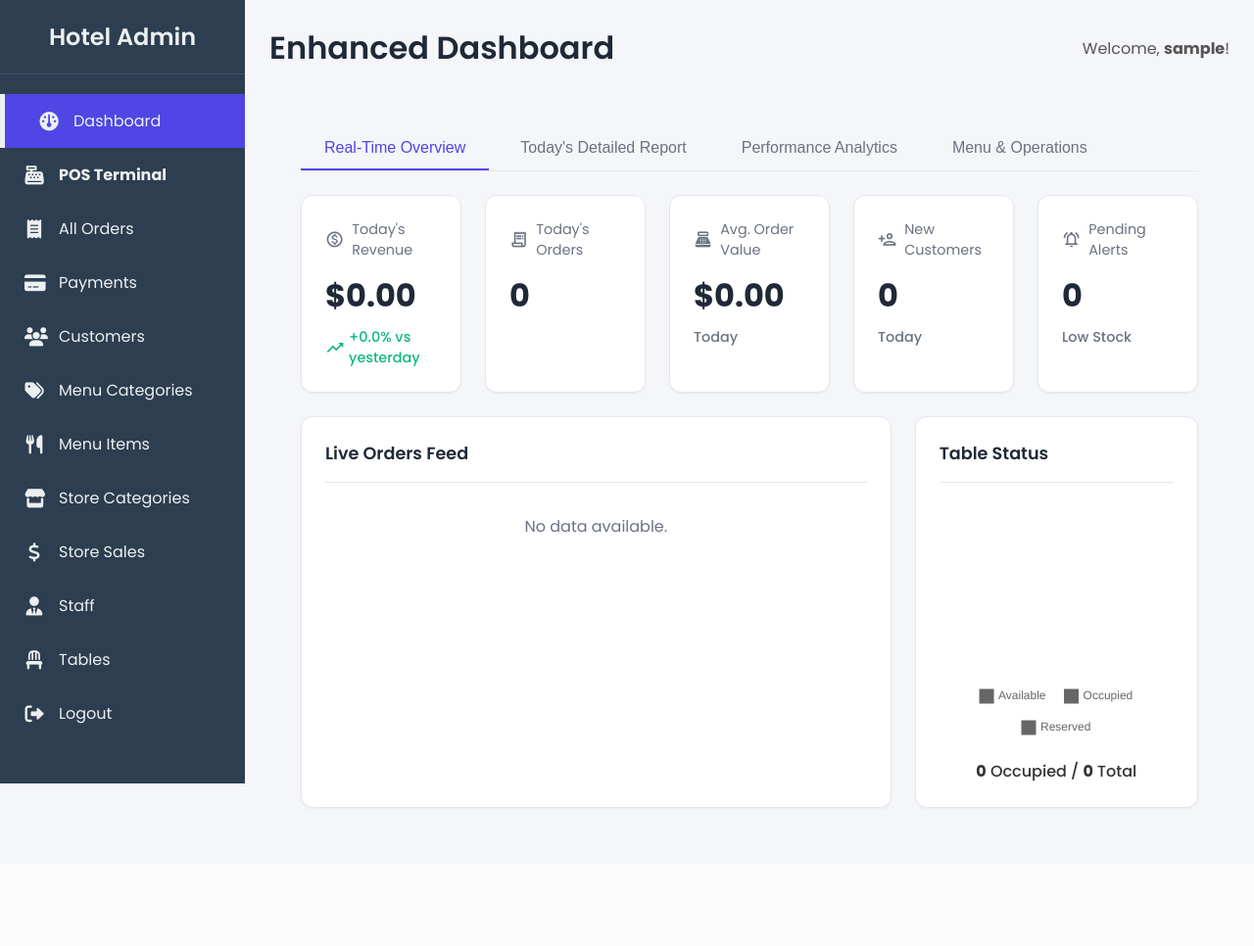
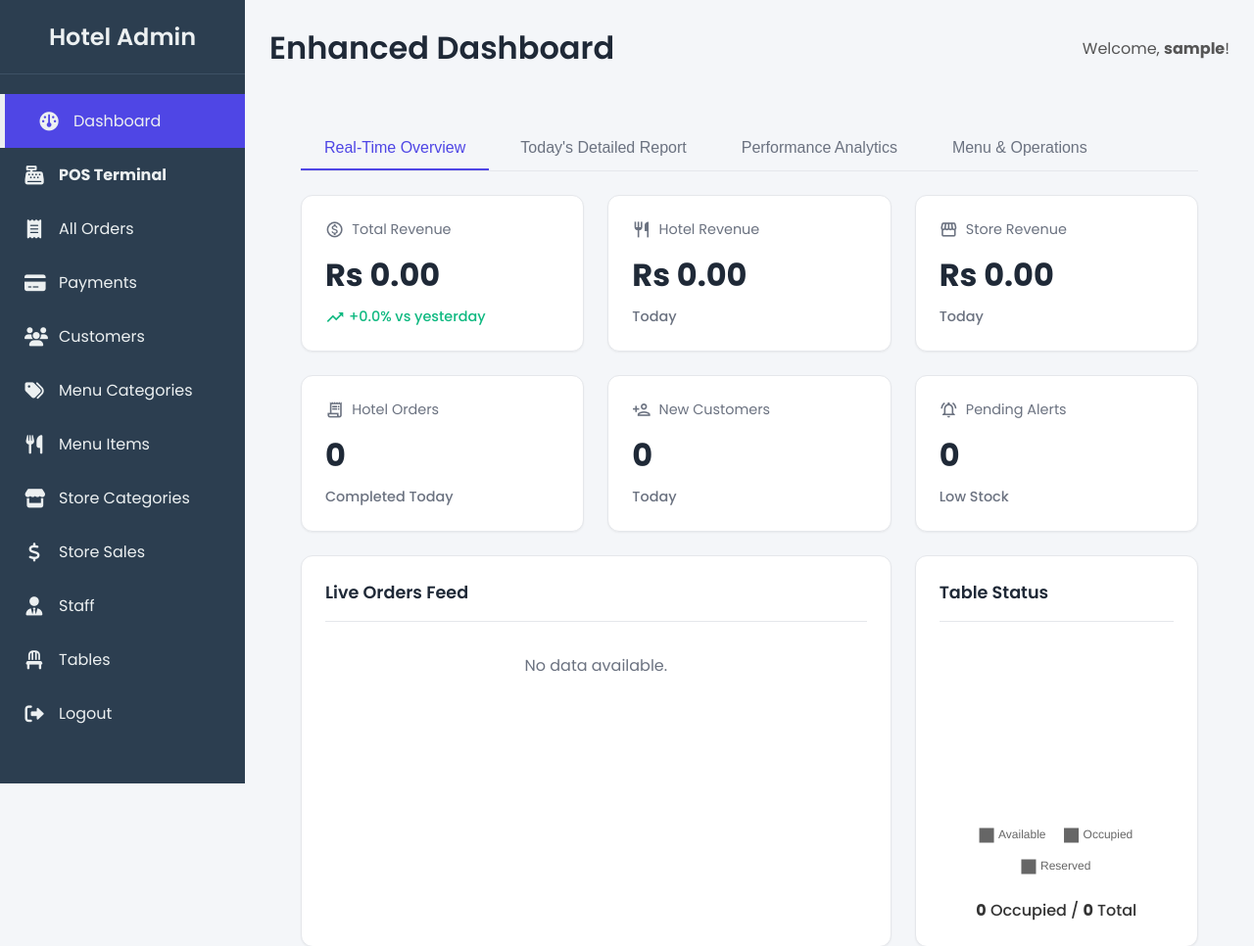
Before and after one commit to nishannp/hotel, a PHP site: page /hotel/dashboard.php in a window 1280 px wide. Shown: the top 966 px of the page at 98% size. Before the commit the page ends 826 px from the top, so only its background shows below. Run offline with PHP 8.4, Linux system fonts and the light colour scheme; the visitor is signed in with stand-in values (Sample User, id 1); data that the repository does not hold is empty; some libraries are stand-ins or nearby versions.

Commit message:
feat(dashboard): add store revenue tracking and update UI
- Add store revenue calculations to dashboard statistics
- Combine hotel and store revenue for total revenue display
- Update dashboard UI to show separate revenue streams
- Add new table for displaying store sales data
- Update currency display to use Rs instead of $

```diff
--- a/ajax/ajax_handler_dashboard.php
+++ b/ajax/ajax_handler_dashboard.php
@@ -24,11 +24,21 @@ try {
     // 1. KPI Stats & Comparisons
     // =================================================================
     $data['kpi'] = [];
-    // Revenue
+    // Hotel Revenue
     $rev_today_res = $conn->query("SELECT SUM(TotalAmount) as total FROM orders WHERE OrderStatus = 'Completed' AND OrderTime BETWEEN '$today_start' AND '$today_end'");
-    $data['kpi']['revenue_today'] = $rev_today_res->fetch_assoc()['total'] ?? 0;
+    $data['kpi']['hotel_revenue_today'] = $rev_today_res->fetch_assoc()['total'] ?? 0;
     $rev_yesterday_res = $conn->query("SELECT SUM(TotalAmount) as total FROM orders WHERE OrderStatus = 'Completed' AND OrderTime BETWEEN '$yesterday_start' AND '$yesterday_end'");
-    $data['kpi']['revenue_yesterday'] = $rev_yesterday_res->fetch_assoc()['total'] ?? 0;
+    $data['kpi']['hotel_revenue_yesterday'] = $rev_yesterday_res->fetch_assoc()['total'] ?? 0;
+
+    // Store Revenue
+    $store_rev_today_res = $conn->query("SELECT SUM(TotalAmount) as total FROM store_sales_log WHERE SaleTime BETWEEN '$today_start' AND '$today_end'");
+    $data['kpi']['store_revenue_today'] = $store_rev_today_res->fetch_assoc()['total'] ?? 0;
+    $store_rev_yesterday_res = $conn->query("SELECT SUM(TotalAmount) as total FROM store_sales_log WHERE SaleTime BETWEEN '$yesterday_start' AND '$yesterday_end'");
+    $data['kpi']['store_revenue_yesterday'] = $store_rev_yesterday_res->fetch_assoc()['total'] ?? 0;
+
+    // Combined Revenue
+    $data['kpi']['total_revenue_today'] = $data['kpi']['hotel_revenue_today'] + $data['kpi']['store_revenue_today'];
+    $data['kpi']['total_revenue_yesterday'] = $data['kpi']['hotel_revenue_yesterday'] + $data['kpi']['store_revenue_yesterday'];
 
     // Orders
     $orders_today_res = $conn->query("SELECT COUNT(OrderID) as count, SUM(CASE WHEN OrderStatus = 'Completed' THEN 1 ELSE 0 END) as completed_count FROM orders WHERE OrderTime BETWEEN '$today_start' AND '$today_end'");
@@ -38,7 +48,7 @@ try {
 
 
     // Avg. Order Value
-    $data['kpi']['aov_today'] = ($data['kpi']['completed_orders_today'] > 0) ? ($data['kpi']['revenue_today'] / $data['kpi']['completed_orders_today']) : 0;
+    $data['kpi']['aov_today'] = ($data['kpi']['completed_orders_today'] > 0) ? ($data['kpi']['hotel_revenue_today'] / $data['kpi']['completed_orders_today']) : 0;
 
     // New Customers
     $new_cust_res = $conn->query("SELECT COUNT(CustomerID) as count FROM customers WHERE CreatedAt BETWEEN '$today_start' AND '$today_end'");
@@ -65,11 +75,23 @@ try {
     // 3. Sales Chart Data (Last 30 Days)
     // =================================================================
     $sales_chart_data = ['labels' => [], 'values' => []];
-    $result = $conn->query("SELECT DATE(OrderTime) as order_date, SUM(TotalAmount) as daily_total FROM orders WHERE OrderStatus = 'Completed' AND OrderTime >= '$thirty_days_ago' GROUP BY order_date ORDER BY order_date ASC");
+    // Hotel Sales
+    $hotel_sales_res = $conn->query("SELECT DATE(OrderTime) as order_date, SUM(TotalAmount) as daily_total FROM orders WHERE OrderStatus = 'Completed' AND OrderTime >= '$thirty_days_ago' GROUP BY order_date");
     $daily_sales = [];
-    while($row = $result->fetch_assoc()){
-        $daily_sales[$row['order_date']] = $row['daily_total'];
+    while($row = $hotel_sales_res->fetch_assoc()){
+        $daily_sales[$row['order_date']] = (float)$row['daily_total'];
     }
+
+    // Store Sales
+    $store_sales_res = $conn->query("SELECT DATE(SaleTime) as sale_date, SUM(TotalAmount) as daily_total FROM store_sales_log WHERE SaleTime >= '$thirty_days_ago' GROUP BY sale_date");
+    while($row = $store_sales_res->fetch_assoc()){
+        if (isset($daily_sales[$row['sale_date']])) {
+            $daily_sales[$row['sale_date']] += (float)$row['daily_total'];
+        } else {
+            $daily_sales[$row['sale_date']] = (float)$row['daily_total'];
+        }
+    }
+
     for ($i = 29; $i >= 0; $i--) {
         $date = date('Y-m-d', strtotime("-$i days"));
         $sales_chart_data['labels'][] = date('M j', strtotime($date));
@@ -207,6 +229,20 @@ try {
     ");
     $data['todays_report']['staff_performance'] = $staff_performance_res->fetch_all(MYSQLI_ASSOC);
 
+    // Today's Store Sales
+    $report_store_sales_res = $conn->query("
+        SELECT
+            s.SaleTime,
+            sc.CategoryName,
+            s.ItemDescription,
+            s.TotalAmount
+        FROM store_sales_log s
+        JOIN store_item_categories sc ON s.CategoryID = sc.CategoryID
+        WHERE s.SaleTime BETWEEN '$today_start' AND '$today_end'
+        ORDER BY s.SaleTime DESC
+    ");
+    $data['todays_report']['store_sales'] = $report_store_sales_res->fetch_all(MYSQLI_ASSOC);
+
 
     $conn->commit();
     $response = ['success' => true, 'data' => $data];
--- a/dashboard.php
+++ b/dashboard.php
@@ -100,7 +100,7 @@ require_once 'includes/header.php';
 
 /* Responsive Grid */
 @media (min-width: 768px) {
-    .kpi-card-grid { grid-column: span 12; display: grid; grid-template-columns: repeat(5, 1fr); gap: 1.5rem; }
+    .kpi-card-grid { grid-column: span 12; display: grid; grid-template-columns: repeat(3, 1fr); gap: 1.5rem; }
     .chart-card { grid-column: span 12; }
     .pie-chart-card { grid-column: span 4; }
     .list-card { grid-column: span 4; }
@@ -120,19 +120,24 @@ require_once 'includes/header.php';
         <div class="dashboard-grid">
             <div class="kpi-card-grid">
                 <div class="db-card kpi-card">
-                    <div class="kpi-label"><span class="material-icons-outlined">monetization_on</span> Today's Revenue</div>
-                    <div id="kpi-revenue" class="kpi-value">$0.00</div>
-                    <div id="kpi-revenue-comp" class="kpi-comparison"></div>
+                    <div class="kpi-label"><span class="material-icons-outlined">monetization_on</span> Total Revenue</div>
+                    <div id="kpi-total-revenue" class="kpi-value">$0.00</div>
+                    <div id="kpi-total-revenue-comp" class="kpi-comparison"></div>
+                </div>
+                 <div class="db-card kpi-card">
+                    <div class="kpi-label"><span class="material-icons-outlined">restaurant</span> Hotel Revenue</div>
+                    <div id="kpi-hotel-revenue" class="kpi-value">$0.00</div>
+                    <div class="kpi-comparison">Today</div>
                 </div>
                 <div class="db-card kpi-card">
-                    <div class="kpi-label"><span class="material-icons-outlined">receipt_long</span> Today's Orders</div>
-                    <div id="kpi-orders" class="kpi-value">0</div>
-                    <div class="kpi-comparison"></div>
+                    <div class="kpi-label"><span class="material-icons-outlined">storefront</span> Store Revenue</div>
+                    <div id="kpi-store-revenue" class="kpi-value">$0.00</div>
+                    <div class="kpi-comparison">Today</div>
                 </div>
                 <div class="db-card kpi-card">
-                    <div class="kpi-label"><span class="material-icons-outlined">point_of_sale</span> Avg. Order Value</div>
-                    <div id="kpi-aov" class="kpi-value">$0.00</div>
-                    <div class="kpi-comparison">Today</div>
+                    <div class="kpi-label"><span class="material-icons-outlined">receipt_long</span> Hotel Orders</div>
+                    <div id="kpi-orders" class="kpi-value">0</div>
+                    <div class="kpi-comparison">Completed Today</div>
                 </div>
                 <div class="db-card kpi-card">
                     <div class="kpi-label"><span class="material-icons-outlined">person_add</span> New Customers</div>
@@ -198,7 +203,7 @@ require_once 'includes/header.php';
                     </table>
                 </div>
             </div>
-            <div class="db-card" style="grid-column: span 12;">
+            <div class="db-card" style="grid-column: span 6;">
                 <div class="db-card-header"><h3 class="db-card-title">Today's Sales by Menu Item</h3></div>
                  <div style="overflow-x: auto;">
                     <table class="report-table" id="report-menu-sales-table">
@@ -208,7 +213,23 @@ require_once 'includes/header.php';
                                 <th>Category</th>
                                 <th>Qty Sold</th>
                                 <th>Revenue</th>
-                                <th>% of Total</th>
+                                <th>% of Hotel Total</th>
+                            </tr>
+                        </thead>
+                        <tbody></tbody>
+                    </table>
+                </div>
+            </div>
+            <div class="db-card" style="grid-column: span 6;">
+                <div class="db-card-header"><h3 class="db-card-title">Today's Store Sales</h3></div>
+                 <div style="overflow-x: auto; max-height: 400px;">
+                    <table class="report-table" id="report-store-sales-table">
+                        <thead>
+                            <tr>
+                                <th>Time</th>
+                                <th>Category</th>
+                                <th>Description</th>
+                                <th>Amount</th>
                             </tr>
                         </thead>
                         <tbody></tbody>
@@ -282,10 +303,11 @@ document.addEventListener('DOMContentLoaded', function() {
             tabs: document.querySelectorAll('.tab-link'),
             tabContents: document.querySelectorAll('.tab-content'),
             // KPI
-            kpiRevenue: document.getElementById('kpi-revenue'),
-            kpiRevenueComp: document.getElementById('kpi-revenue-comp'),
+            kpiTotalRevenue: document.getElementById('kpi-total-revenue'),
+            kpiTotalRevenueComp: document.getElementById('kpi-total-revenue-comp'),
+            kpiStoreRevenue: document.getElementById('kpi-store-revenue'),
+            kpiHotelRevenue: document.getElementById('kpi-hotel-revenue'),
             kpiOrders: document.getElementById('kpi-orders'),
-            kpiAOV: document.getElementById('kpi-aov'),
             kpiNewCustomers: document.getElementById('kpi-new-customers'),
             kpiAlerts: document.getElementById('kpi-alerts'),
             kpiTablesSummary: document.getElementById('kpi-tables-summary'),
@@ -305,6 +327,7 @@ document.addEventListener('DOMContentLoaded', function() {
             reportOrdersTableBody: document.querySelector('#report-orders-table tbody'),
             reportMenuSalesTableBody: document.querySelector('#report-menu-sales-table tbody'),
             reportStaffTableBody: document.querySelector('#report-staff-table tbody'),
+            reportStoreSalesTableBody: document.querySelector('#report-store-sales-table tbody'),
             // Modal
             modal: document.getElementById('order-details-modal'),
             modalTitle: document.getElementById('modal-title'),
@@ -382,15 +405,16 @@ document.addEventListener('DOMContentLoaded', function() {
         },
 
         renderKPIs(kpi, tables) {
-            this.elements.kpiRevenue.textContent = `$${parseFloat(kpi.revenue_today || 0).toFixed(2)}`;
-            this.elements.kpiOrders.textContent = kpi.orders_today || 0;
-            this.elements.kpiAOV.textContent = `$${parseFloat(kpi.aov_today || 0).toFixed(2)}`;
+            this.elements.kpiTotalRevenue.textContent = `Rs ${parseFloat(kpi.total_revenue_today || 0).toFixed(2)}`;
+            this.elements.kpiStoreRevenue.textContent = `Rs ${parseFloat(kpi.store_revenue_today || 0).toFixed(2)}`;
+            this.elements.kpiHotelRevenue.textContent = `Rs ${parseFloat(kpi.hotel_revenue_today || 0).toFixed(2)}`;
+            this.elements.kpiOrders.textContent = kpi.completed_orders_today || 0;
             this.elements.kpiNewCustomers.textContent = kpi.new_customers_today || 0;
             this.elements.kpiAlerts.textContent = kpi.low_stock_alerts || 0;
 
-            const diff = kpi.revenue_today - kpi.revenue_yesterday;
-            const percent_diff = kpi.revenue_yesterday > 0 ? (diff / kpi.revenue_yesterday) * 100 : (kpi.revenue_today > 0 ? 100 : 0);
-            const compEl = this.elements.kpiRevenueComp;
+            const diff = kpi.total_revenue_today - kpi.total_revenue_yesterday;
+            const percent_diff = kpi.total_revenue_yesterday > 0 ? (diff / kpi.total_revenue_yesterday) * 100 : (kpi.total_revenue_today > 0 ? 100 : 0);
+            const compEl = this.elements.kpiTotalRevenueComp;
 
             if (diff >= 0) {
                 compEl.className = 'kpi-comparison positive';
@@ -448,7 +472,7 @@ document.addEventListener('DOMContentLoaded', function() {
             const options = {
                 responsive: true, maintainAspectRatio: false,
                 scales: {
-                    y: { beginAtZero: true, ticks: { callback: value => '$' + value } },
+                    y: { beginAtZero: true, ticks: { callback: value => 'Rs ' + value } },
                     x: { grid: { display: false } }
                 },
                 plugins: { legend: { display: false } }
@@ -520,8 +544,9 @@ document.addEventListener('DOMContentLoaded', function() {
             this.renderTable(this.elements.reportStaffTableBody, reportData.staff_performance, this.createReportStaffRowHTML);
             this.renderPaymentMethodsChart(reportData.payment_methods);
 
-            const totalRevenue = kpiData.revenue_today;
-            this.renderTable(this.elements.reportMenuSalesTableBody, reportData.menu_sales, (item) => this.createReportMenuSaleRowHTML(item, totalRevenue));
+            const totalHotelRevenue = kpiData.hotel_revenue_today;
+            this.renderTable(this.elements.reportMenuSalesTableBody, reportData.menu_sales, (item) => this.createReportMenuSaleRowHTML(item, totalHotelRevenue));
+            this.renderTable(this.elements.reportStoreSalesTableBody, reportData.store_sales, this.createReportStoreSaleRowHTML);
         },
 
         renderPaymentMethodsChart(paymentData) {
@@ -540,7 +565,7 @@ document.addEventListener('DOMContentLoaded', function() {
                 responsive: true, maintainAspectRatio: false,
                 plugins: {
                     legend: { position: 'bottom', labels: { boxWidth: 12 } },
-                    tooltip: { callbacks: { label: (c) => ` ${c.label}: $${parseFloat(c.raw).toFixed(2)}` } }
+                    tooltip: { callbacks: { label: (c) => ` ${c.label}: Rs ${parseFloat(c.raw).toFixed(2)}` } }
                 }
             };
             this.renderChart(this.elements.paymentMethodsChartCanvas, 'doughnut', data, options);
@@ -551,7 +576,7 @@ document.addEventListener('DOMContentLoaded', function() {
                 <div class="list-item">
                     <div class="item-info">
                         <div class="item-name">Order #${item.OrderID} (Table ${item.TableNumber})</div>
-                        <div class="item-subtext">$${parseFloat(item.TotalAmount).toFixed(2)}</div>
+                        <div class="item-subtext">Rs ${parseFloat(item.TotalAmount).toFixed(2)}</div>
                     </div>
                     <div class="item-trailing">
                         <span class="status-badge status-${item.OrderStatus.replace(' ', '-')}">${item.OrderStatus}</span>
@@ -595,21 +620,21 @@ document.addEventListener('DOMContentLoaded', function() {
                     <td>${item.TableNumber}</td>
                     <td>${customerName}</td>
                     <td>${item.StaffFirstName} ${item.StaffLastName}</td>
-                    <td>$${parseFloat(item.TotalAmount).toFixed(2)}</td>
+                    <td>Rs ${parseFloat(item.TotalAmount).toFixed(2)}</td>
                     <td><span class="status-badge status-${item.OrderStatus}">${item.OrderStatus}</span></td>
                 </tr>
             `;
         },
 
-        createReportMenuSaleRowHTML(item, totalRevenue) {
+        createReportMenuSaleRowHTML(item, totalHotelRevenue) {
             const revenue = parseFloat(item.TotalRevenue);
-            const percentage = totalRevenue > 0 ? (revenue / totalRevenue) * 100 : 0;
+            const percentage = totalHotelRevenue > 0 ? (revenue / totalHotelRevenue) * 100 : 0;
             return `
                 <tr>
                     <td>${item.ItemName}</td>
                     <td>${item.CategoryName}</td>
                     <td>${item.QuantitySold}</td>
-                    <td>$${revenue.toFixed(2)}</td>
+                    <td>Rs ${revenue.toFixed(2)}</td>
                     <td>
                         <div style="display: flex; align-items: center; gap: 0.5rem;">
                             <span>${percentage.toFixed(1)}%</span>
@@ -620,12 +645,24 @@ document.addEventListener('DOMContentLoaded', function() {
             `;
         },
 
+        createReportStoreSaleRowHTML(item) {
+            const saleTime = new Date(item.SaleTime).toLocaleTimeString([], { hour: '2-digit', minute: '2-digit' });
+            return `
+                <tr>
+                    <td>${saleTime}</td>
+                    <td>${item.CategoryName}</td>
+                    <td>${item.ItemDescription || 'N/A'}</td>
+                    <td>Rs ${parseFloat(item.TotalAmount).toFixed(2)}</td>
+                </tr>
+            `;
+        },
+
         createReportStaffRowHTML(item) {
             return `
                 <tr>
                     <td>${item.FirstName} ${item.LastName}</td>
                     <td>${item.OrderCount}</td>
-                    <td>$${parseFloat(item.TotalRevenue).toFixed(2)}</td>
+                    <td>Rs ${parseFloat(item.TotalRevenue).toFixed(2)}</td>
                 </tr>
             `;
         },
@@ -643,7 +680,7 @@ document.addEventListener('DOMContentLoaded', function() {
                             <div class="item-name">${item.ItemName}</div>
                             <div class="item-qty">Quantity: ${item.Quantity}</div>
                         </div>
-                        <div class="item-subtotal">$${parseFloat(item.Subtotal).toFixed(2)}</div>
+                        <div class="item-subtotal">Rs ${parseFloat(item.Subtotal).toFixed(2)}</div>
                     </div>
                 `;
                 if (item.SpecialInstructions) {
```
